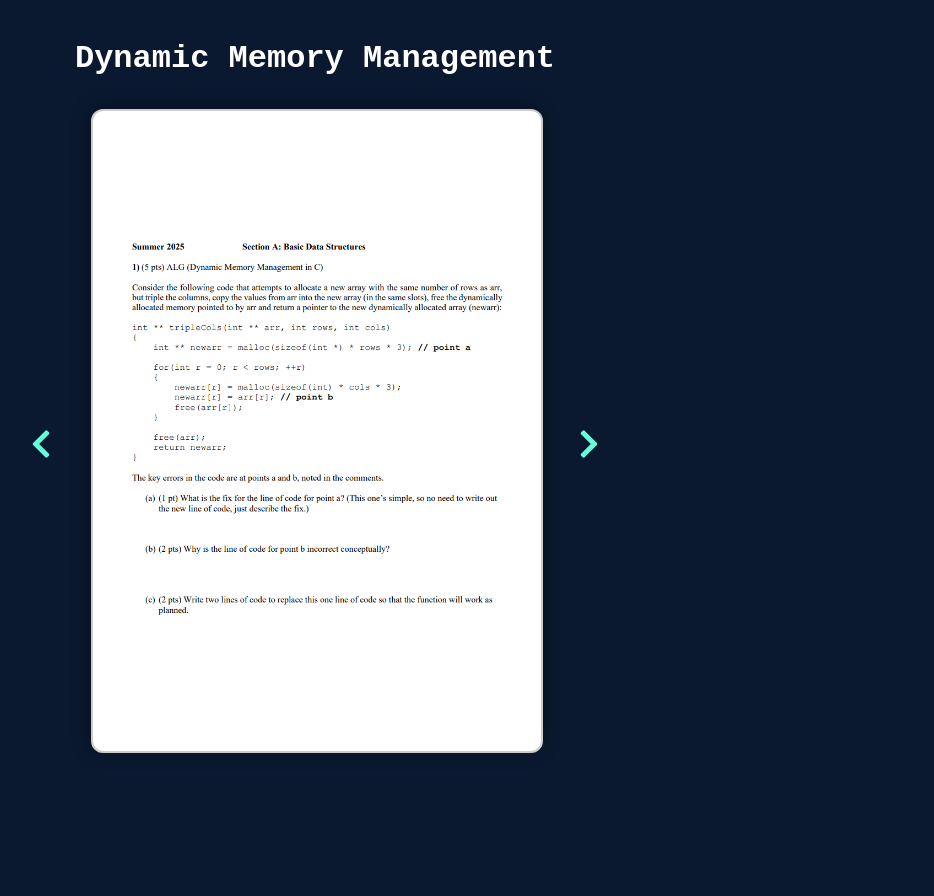
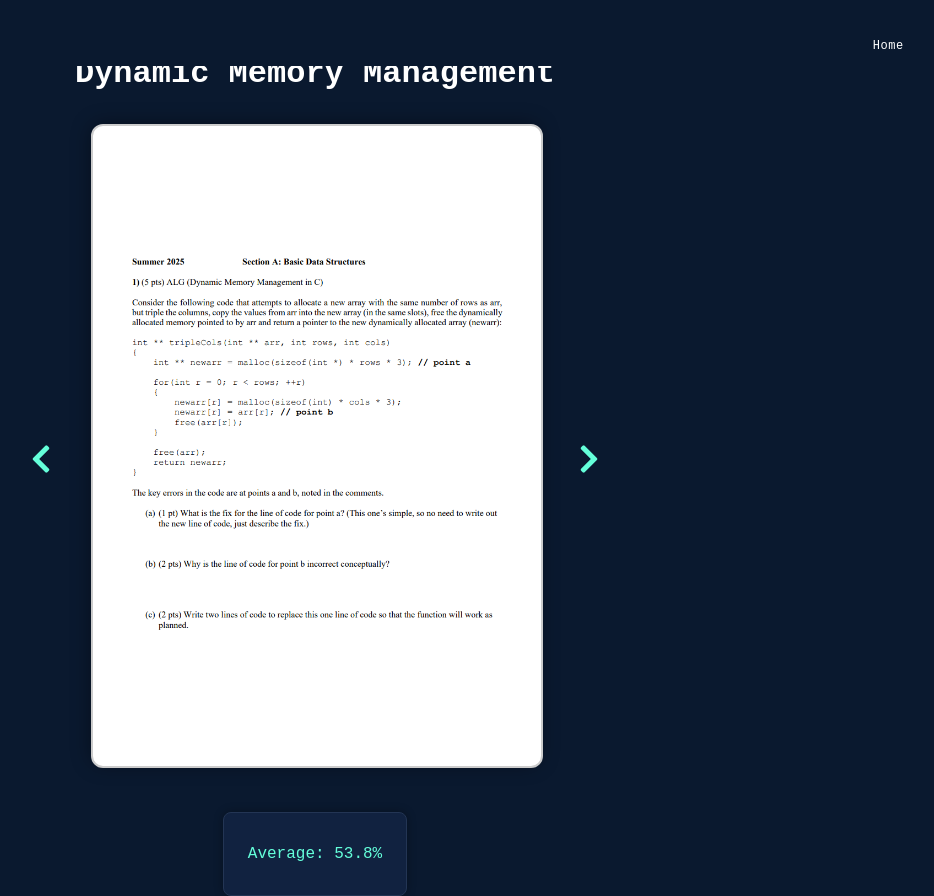
Before and after one commit to httpukes/FEflash, a plain HTML site: page DynamicMemoryManagement.html in a window 1280 px wide. Shown: the whole page, without its empty margins (325-1259 px from the left). Before the commit the page ends 800 px from the top, so only its background shows below. Drawn offline with Linux system fonts and the light colour scheme.

Commit message:
added average + half nav bar

```diff
--- a/DynamicMemoryManagement.html
+++ b/DynamicMemoryManagement.html
@@ -9,6 +9,17 @@
  <link rel="stylesheet" href="https://cdnjs.cloudflare.com/ajax/libs/font-awesome/5.15.4/css/all.min.css" crossorigin="anonymous" referrerpolicy="no-referrer" />
 
 </head>
+
+<div class="topbar">
+  <div class="nav">
+    <a href="index.html">Home</a>
+  </div>
+</div>
+
+
+
+
+
 
 <body>
   <h1 class="title">Dynamic Memory Management</h1>
@@ -34,6 +45,13 @@
     </button>
   </div>
 
+  <div id="info-bubble" class="info-bubble">
+  <p id="info-text">Average: </p>
+</div>
+
   <script src="js/js.dma.js"></script>
 </body>
+
+
+
 </html>
--- a/css/DMM.css
+++ b/css/DMM.css
@@ -1,7 +1,6 @@
 body {
   background-color: #0a192f;
   font-family: 'Martian Mono', monospace;
-
   color: white;
   display: flex;
   flex-direction: column;
@@ -9,6 +8,7 @@ body {
   justify-content: center;
   height: 100vh;
   margin: 0;
+  padding-top: 65px;
 }
 
 .title {
@@ -94,3 +94,55 @@ body {
   transform: scale(1.2);
   color: #52d6b6;
 }
+
+.info-bubble {
+  background-color: #112240;
+  color: #64ffda;
+  border: 1px solid #233554;
+  border-radius: 8px;
+  padding: 1rem 1.5rem;
+  max-width: 600px;
+  margin-top: 1rem;
+  font-size: 1rem;
+  text-align: center;
+  box-shadow: 0 0 10px rgba(0,0,0,0.3);
+}
+
+.nav {
+  display: flex;
+  gap: 1.5rem;
+  color: green;
+  margin-top:25px;
+  margin-right:65px;
+
+
+}
+
+.nav a{
+  font-family: "Martian Mono", monospace;
+  font-size: 0.75rem;
+  font-weight: 500;
+  letter-spacing: 0.5px;
+  color:white;
+  text-decoration: none;
+
+}
+
+.nav a:hover{
+  color: #64ffda;
+}
+
+.topbar {
+  display: flex;
+  justify-content:flex-end;
+  align-items: center;
+  padding: 0.85rem;
+  background: #0a192f;
+  position:fixed;
+  top:0;
+  left:0;
+  width: 100%;
+  z-index: 1000;
+  transition: top 0.3s ease;
+
+}
--- a/js/js.dma.js
+++ b/js/js.dma.js
@@ -2,11 +2,17 @@ const flashcard = document.getElementById("flashcard");
 const frontImg = document.getElementById("front-image");
 const backImg = document.getElementById("back-image");
 const nextBtn = document.getElementById("next-btn");
+const prevBtn = document.getElementById("prev-btn");
 
 const cards = [
-  { front: "images/DMA/DMA SUM25.png", back: "images/DMA SOL/DMA SUM25 SOL.png" },
-  { front: "images/myquestion2.png", back: "images/myanswer2.png" },
-  { front: "images/myquestion3.png", back: "images/myanswer3.png" }
+  { front: "images/DMA/DMA SUM25.png", back: "images/DMA SOL/DMA SUM25 SOL.png", average: "53.8%" },
+  { front: "images/DMA/DMA SP25.png", back: "images/DMA SOL/DMA SP25 SOL.png" , average: "59.4%"},
+  { front: "images/DMA/DMA FA24.png", back: "images/DMA SOL/DMA FA24 SOL.png",average: "39.7%" },
+  { front: "images/DMA/DMA SUM24.png", back: "images/DMA SOL/DMA SUM24 SOL.png" , average: "60.9%"},
+  { front: "images/DMA/DMA SP24.png", back: "images/DMA SOL/DMA SP24 SOL.png", average: "63.1%" },
+  { front: "images/DMA/DMA FA23.png", back: "images/DMA SOL/DMA FA23 SOL.png", average: "57.3%"},
+
+
 ];
 
 let current = 0;
@@ -30,7 +36,12 @@ prevBtn.addEventListener("click", () => {
 });
 
 
+
 function updateCard() {
   frontImg.src = cards[current].front;
   backImg.src = cards[current].back;
+  document.getElementById("info-text").textContent = `Average: ${cards[current].average}`;
+  flashcard.classList.remove("flipped");
 }
+
+updateCard();
```
Also changed, not shown: images/DMA SOL/DMA FA23 SOL.png (added), images/DMA SOL/DMA FA24 SOL.png (added), images/DMA SOL/DMA SP24 SOL.png (added), images/DMA SOL/DMA SP25 SOL.png (renamed from images/Screenshot 2025-07-07 184425.png), images/DMA SOL/DMA SUM24 SOL.png (added), images/DMA/DMA FA23.png (added), images/DMA/DMA FA24.png (added), images/DMA/DMA SP24.png (added), images/DMA/DMA SP25.png (renamed from images/Screenshot 2025-07-07 184409.png), images/DMA/DMA SUM24.png (added).
